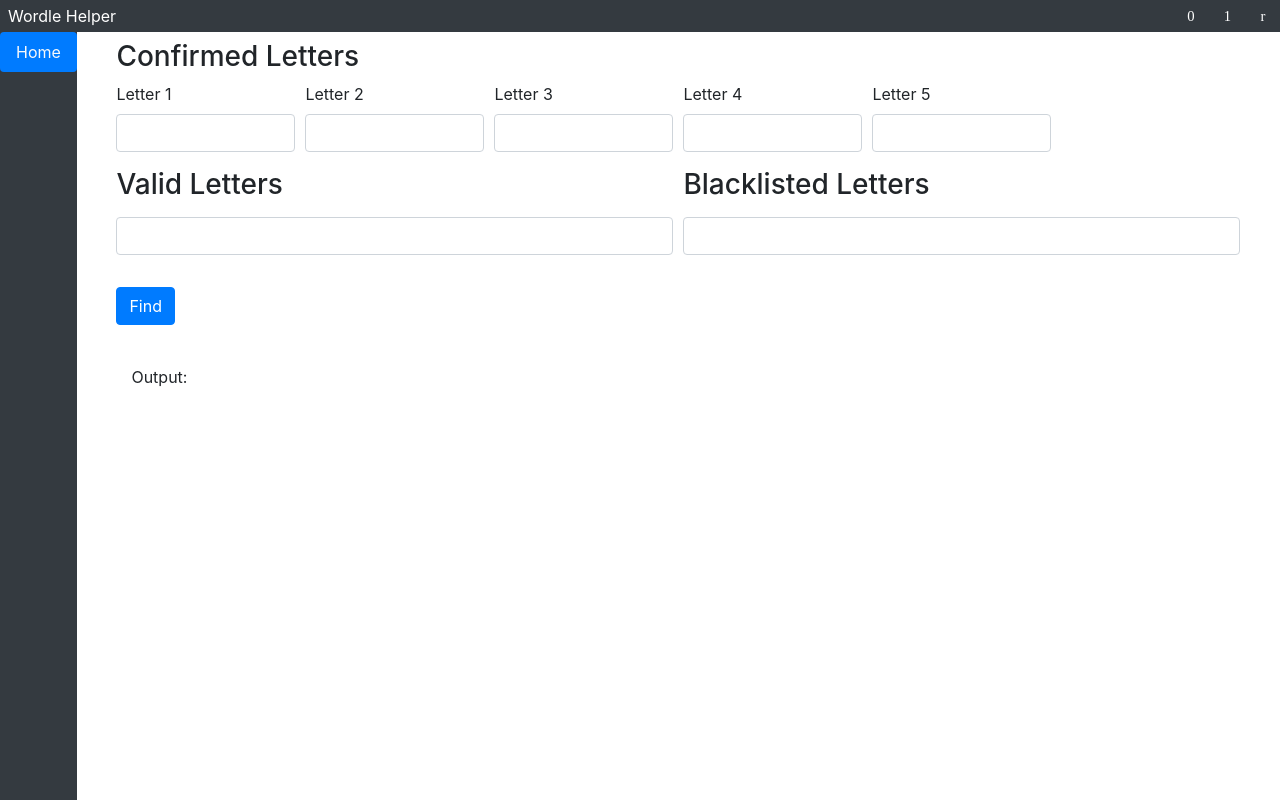
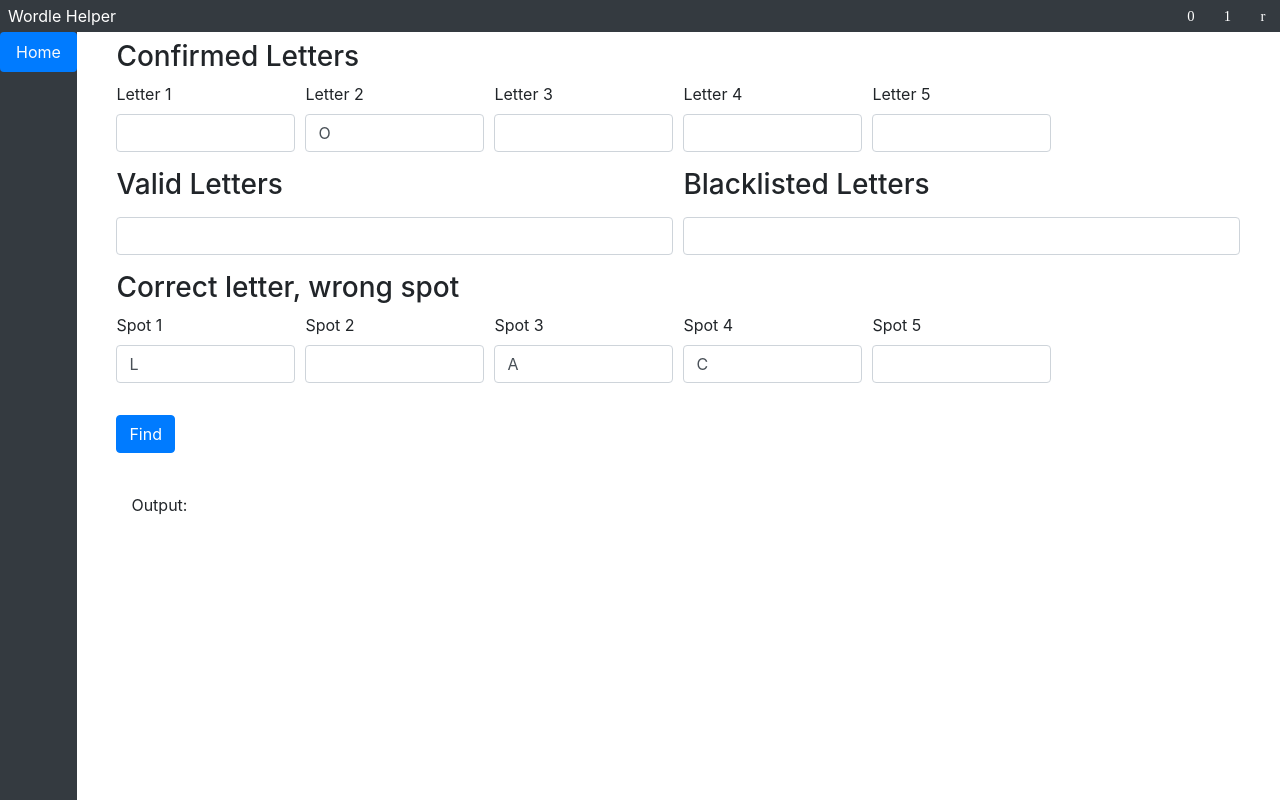
Before and after one commit to Chunjee/ppa-wordFilter, a website: page gui/index.html in a window 1280 px wide. Drawn offline with Linux system fonts and the light colour scheme.

Commit message:
feat: Correct letter wrong spot draft

```diff
--- a/gui/index.html
+++ b/gui/index.html
@@ -74,7 +74,7 @@
 							</div>
 							<div class="form-group col-md-2">
 								<label for="input2">Letter 2</label>
-								<input type="input" class="form-control" id="input2" value="">
+								<input type="input" class="form-control" id="input2" value="O">
 							</div>
 							<div class="form-group col-md-2">
 								<label for="input3">Letter 3</label>
@@ -99,7 +99,30 @@
 								<input type="input" class="form-control" id="blacklistedletters" value="">
 							</div>
 							</div>
+						<h3>Correct letter, wrong spot</h3>
 						<div class="form-group">
+							<div class="form-row">
+							<div class="form-group col-md-2">
+								<label for="wrong1">Spot 1</label>
+								<input type="input" class="form-control" id="wrong1" value="L">
+							</div>
+							<div class="form-group col-md-2">
+								<label for="wrong2">Spot 2</label>
+								<input type="input" class="form-control" id="wrong2" value="">
+							</div>
+							<div class="form-group col-md-2">
+								<label for="wrong3">Spot 3</label>
+								<input type="input" class="form-control" id="wrong3" value="A">
+							</div>
+							<div class="form-group col-md-2">
+								<label for="wrong4">Spot 4</label>
+								<input type="input" class="form-control" id="wrong4" value="C">
+							</div>
+							<div class="form-group col-md-2">
+								<label for="wrong5">Spot 5</label>
+								<input type="input" class="form-control" id="wrong5" value="">
+							</div>
+						</div>
 						</div>
 						<button type="submit" class="btn btn-primary">Find</button>
 					</form>
```
Also changed, not shown: 1 other file.
